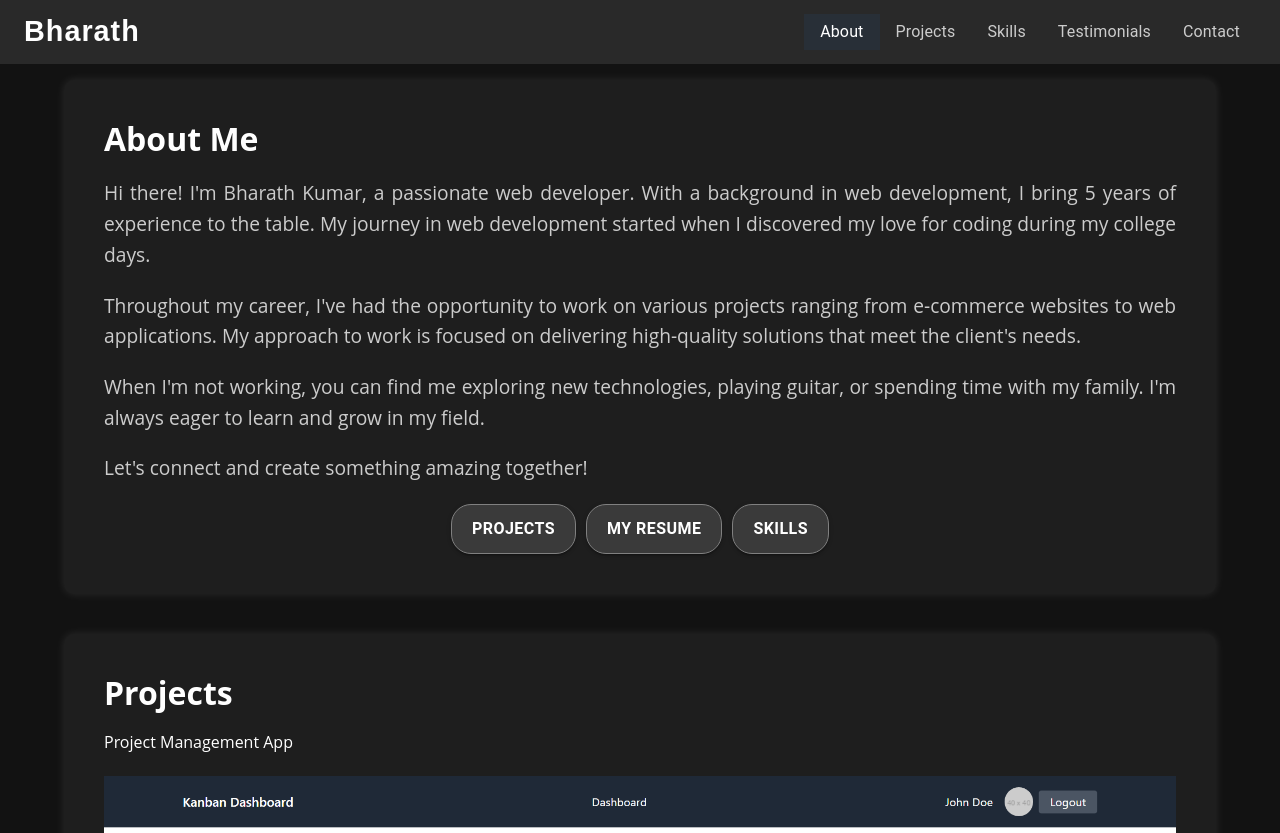
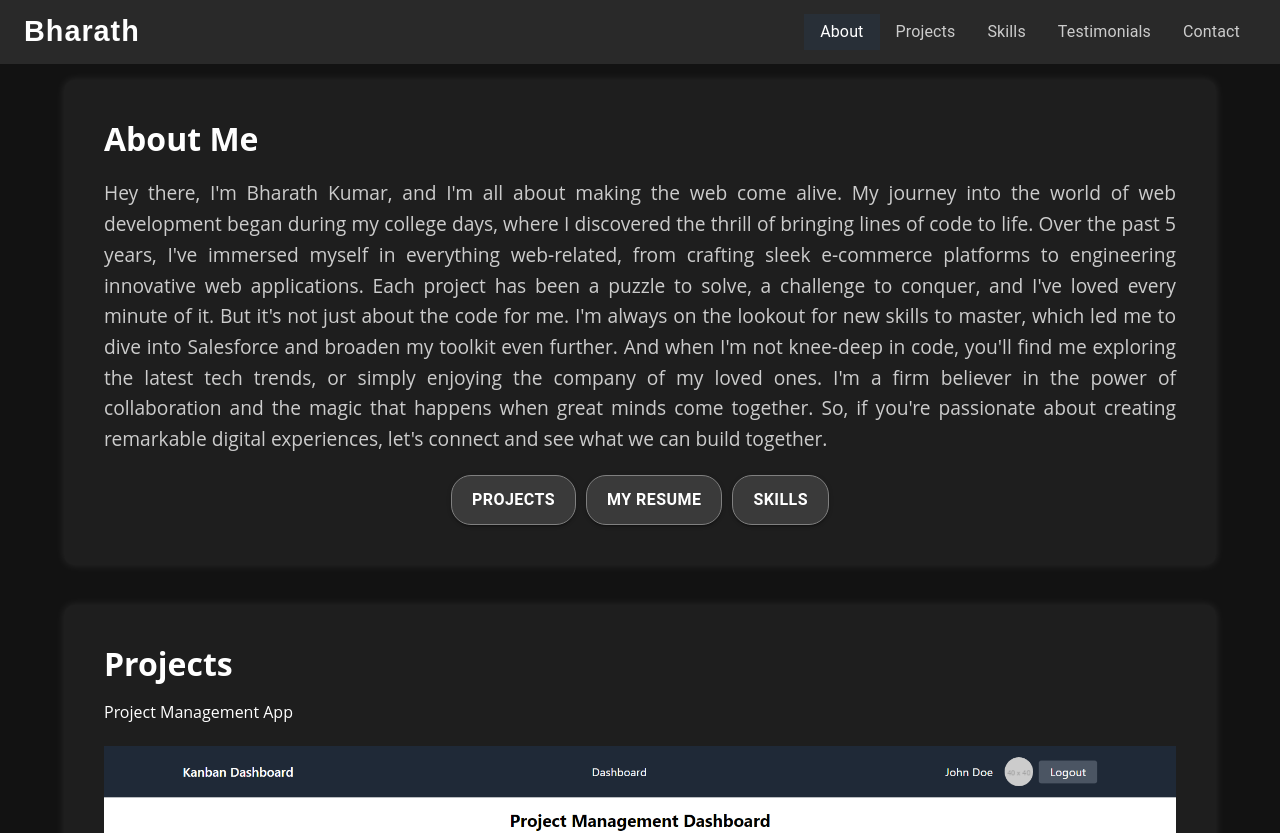
Before and after one commit to bharathvaddineni/portfolio, a React (Vite) app: page / in a window 1280 px wide. Shown: the top 833 px of the page. Built offline with nearby package versions, Linux system fonts and the light colour scheme.

Commit message:
Update About.jsx

```diff
--- a/src/components/About.jsx
+++ b/src/components/About.jsx
@@ -129,24 +129,22 @@ const AboutPage = () => {
         <Section>
           <Title>About Me</Title>
           <Content>
-            Hi there! I'm Bharath Kumar, a passionate web developer. With a
-            background in web development, I bring 5 years of experience to the
-            table. My journey in web development started when I discovered my
-            love for coding during my college days.
-          </Content>
-          <Content>
-            Throughout my career, I've had the opportunity to work on various
-            projects ranging from e-commerce websites to web applications. My
-            approach to work is focused on delivering high-quality solutions
-            that meet the client's needs.
-          </Content>
-          <Content>
-            When I'm not working, you can find me exploring new technologies,
-            playing guitar, or spending time with my family. I'm always eager to
-            learn and grow in my field.
-          </Content>
-          <Content>
-            Let's connect and create something amazing together!
+           Hey there, I'm Bharath Kumar, and I'm all about making the web come
+            alive. My journey into the world of web development began during my
+            college days, where I discovered the thrill of bringing lines of
+            code to life. Over the past 5 years, I've immersed myself in
+            everything web-related, from crafting sleek e-commerce platforms to
+            engineering innovative web applications. Each project has been a
+            puzzle to solve, a challenge to conquer, and I've loved every minute
+            of it. But it's not just about the code for me. I'm always on the
+            lookout for new skills to master, which led me to dive into
+            Salesforce and broaden my toolkit even further. And when I'm not
+            knee-deep in code, you'll find me exploring the latest tech trends,
+            or simply enjoying the company of my loved ones. I'm a firm believer
+            in the power of collaboration and the magic that happens when great
+            minds come together. So, if you're passionate about creating
+            remarkable digital experiences, let's connect and see what we can
+            build together.
           </Content>
           <ButtonGroup>
             <Link to="/projects" style={{ textDecoration: "none" }}>
```
